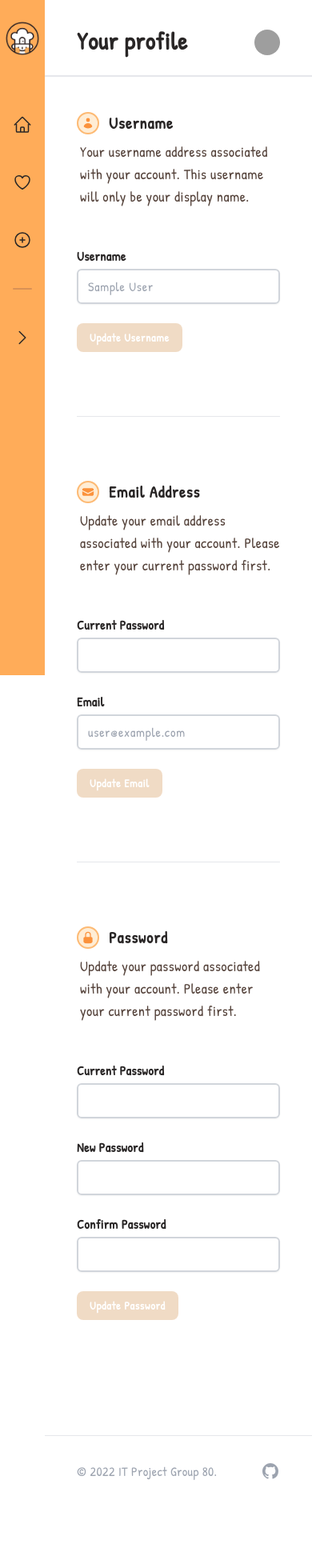
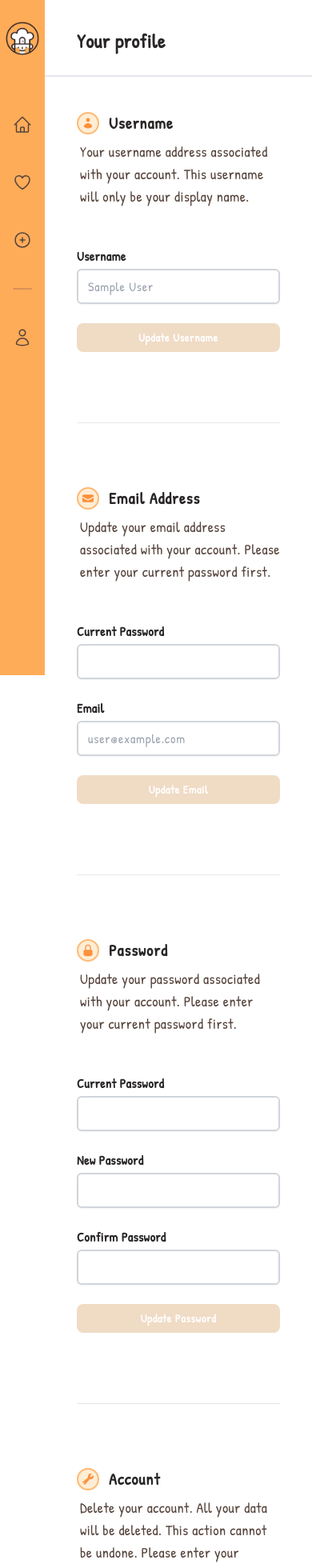
Before and after one commit to haozoo/recipe-book, a Next.js app: page /profile in a window 390 px wide. Shown: the top 1960 px of the page at 80% size. Before the commit the page ends 1883 px from the top, so only its background shows below. Built offline with nearby package versions, Linux system fonts and the light colour scheme; no server answers; sample sign-in values are in the browser's storage; grey boxes are pictures that could not be loaded; a web font is replaced by a local one.

Commit message:
feat: added change username and delete account; fixed responsiveness bugs

```diff
--- a/components/layout/UserLayout.js
+++ b/components/layout/UserLayout.js
@@ -1,5 +1,5 @@
 import { useState, Fragment, useEffect } from "react";
-import { ChevronRightIcon } from "@heroicons/react/24/outline";
+import { ChevronRightIcon, UserIcon } from "@heroicons/react/24/outline";
 import {
   AUTH_LOGIN_PATH,
   footerNavigationOptions,
@@ -13,15 +13,21 @@ import Router from "next/router";
 import { Menu, Transition } from "@headlessui/react";
 import { RecipeContextProvider } from "../../context/RecipeContext";
 
-const UserIcon = ({ user, handleLogOut }) => {
+const ProfileIcon = ({ user, handleLogOut }) => {
   return (
     <Menu as="div" className="relative inline-block text-left">
       <div>
-        <Menu.Button className="flex max-w-xs pt-2 items-center rounded-full bg-white text-sm">
+        <Menu.Button className="flex max-w-10 pt-2 items-center rounded-full bg-white text-sm">
           <img
             className="h-8 w-8 sm:h-12 sm:w-12 rounded-full"
-            src="https://images.unsplash.com/photo-1525351484163-7529414344d8?ixlib=rb-1.2.1&ixid=MnwxMjA3fDB8MHxwaG90by1wYWdlfHx8fGVufDB8fHx8&auto=format&fit=crop&w=880&q=80"
+            src={
+              user?.photoURL
+                ? user?.photoURL
+                : "https://images.unsplash.com/photo-1525351484163-7529414344d8?ixlib=rb-1.2.1&ixid=MnwxMjA3fDB8MHxwaG90by1wYWdlfHx8fGVufDB8fHx8&auto=format&fit=crop&w=880&q=80"
+            }
             alt=""
+            aria-hidden="true"
+            data-noaft=""
           />
         </Menu.Button>
       </div>
@@ -39,7 +45,7 @@ const UserIcon = ({ user, handleLogOut }) => {
           <div className="px-4 py-3 font-nunito">
             <p className="text-sm text-stone-700 font-semibold">Signed in as</p>
             <p className="truncate text-sm font-extrabold text-chestnut">
-              {user}
+              {user?.email}
             </p>
           </div>
           <div className="py-1 hover:bg-floral-white hover:text-chestnut">
@@ -79,13 +85,13 @@ export default function UserLayout({ children, activePageTitle }) {
   return (
     <RecipeContextProvider>
       {/* Sidebar */}
-      <div className="fixed inset-y-0 flex w-14 flex-col">
+      <div className="fixed inset-y-0 flex w-14 sm:w-16 flex-col">
         <div className="flex min-h-0 flex-1 flex-col items-center bg-rajah">
           <div className="flex h-16 flex-shrink-0 items-center mt-4 mb-12">
             <Link href={sidebarNavigationOptions[0].href}>
               <a>
                 <img
-                  className="h-18 w-18"
+                  className="h-18 w-18 sm:p-1"
                   src="/recipe_logo.png"
                   alt="Workflow"
                 />
@@ -93,37 +99,46 @@ export default function UserLayout({ children, activePageTitle }) {
             </Link>
           </div>
           <div className="flex flex-1 flex-col overflow-y-auto">
-            <nav className="flex-1 space-y-12 px-3 py-4">
+            <nav className="flex-1 space-y-12 sm:space-y-14 px-3 py-4">
               {sidebarNavigationOptions.map((item) => (
                 <Link key={item.id} add href={item.href}>
                   <a className="text-white group flex items-center mx-6 text-sm font-medium">
-                    <item.icon className="text-chestnut flex-shrink-0 h-6 w-6" />
+                    <item.icon
+                      className="text-hazelnut flex-shrink-0 h-6 w-6 sm:h-8 sm:w-8
+                     hover:text-orange-200"
+                    />
                   </a>
                 </Link>
               ))}
-              <div className="bg-dirt opacity-40 mx-6 my-20 w-6 h-0.5 rounded-xl" />
-              <button
+              <div className="sm:hidden bg-dirt opacity-40 mx-6 my-20 w-6 h-0.5 rounded-xl" />
+              <Link add href={USER_PROFILE_PATH}>
+                <a className="sm:hidden text-white group flex items-center mx-6 text-sm font-medium ">
+                  <UserIcon className="text-hazelnut flex-shrink-0 h-6 w-6 sm:h-8 sm:w-8" />
+                </a>
+              </Link>
+
+              {/* <button
                 className="text-white group flex items-center mx-6 text-sm font-medium"
                 onClick={setSidebarExpanded}
               >
-                <ChevronRightIcon className="text-chestnut flex-shrink-0 h-6 w-6" />
-              </button>
+                <ChevronRightIcon className="text-chestnut flex-shrink-0 h-6 w-6 sm:h-8 sm:w-8" />
+              </button> */}
             </nav>
           </div>
         </div>
       </div>
 
       {/* Header */}
-      <div className="ml-14">
+      <div className="ml-14 sm:ml-16">
         <div className="sticky top-0 z-10 px-10 sm:px-16 lg:px-16 flex h-24 flex-shrink-0 bg-white border-b-2">
           <div className="flex items-center pt-2">
-            <div className="font-patrick font-bold text-chestnut tracking-wide text-3xl">
+            <div className="font-patrick font-bold text-chestnut tracking-wide text-2xl sm:text-3xl">
               {activePageTitle}
             </div>
           </div>
-          <div className="flex flex-1 justify-end">
+          <div className="hidden sm:flex sm:flex-1 sm:justify-end">
             <div className="flex items-center pt-1">
-              <UserIcon user={user?.email} handleLogOut={logOut} />
+              <ProfileIcon user={user} handleLogOut={logOut} />
             </div>
           </div>
         </div>
@@ -142,7 +157,6 @@ export default function UserLayout({ children, activePageTitle }) {
                   href="https://github.com/haozoo/recipe-book"
                   className="text-gray-400 hover:text-gray-500"
                 >
-                  <span className="sr-only">{item.name}</span>
                   <item.icon className="h-6 w-6" aria-hidden="true" />
                 </a>
               ))}
--- a/context/UserAuthContext.js
+++ b/context/UserAuthContext.js
@@ -8,7 +8,6 @@ import { auth } from "../services/firebase";
 import Router from "next/router";
 import { createContext, useContext, useEffect, useState } from "react";
 import {
-  AUTH_LOGIN_PATH,
   LANDING_PAGE_PATH,
   USER_ALL_RECIPE_PATH,
 } from "../utils/constants";
--- a/pages/profile/index.js
+++ b/pages/profile/index.js
@@ -5,7 +5,12 @@ import {
 import React, { useEffect, useState } from "react";
 import UserLayout from "../../components/layout/UserLayout";
 import { useUserAuth } from "../../context/UserAuthContext";
-import { changeEmailAddress, changePassword } from "../../services/auth";
+import {
+  changeEmailAddress,
+  changePassword,
+  deleteUserAccount,
+  updateUserProfile,
+} from "../../services/auth";
 import {
   checkValidConfirmPassword,
   checkValidEmail,
@@ -57,10 +62,48 @@ const PasswordIcon = () => {
   );
 };
 
-const UserInfoHeading = ({ heading, text, name, Icon, handleUpload, data }) => {
+const AccountIcon = () => {
+  return (
+    <svg
+      xmlns="http://www.w3.org/2000/svg"
+      viewBox="0 0 20 20"
+      fill="currentColor"
+      className="flex-shrink-0 h-7 w-7 p-1 bg-orange-100 rounded-full border-2 border-orange-300 text-orange-400"
+    >
+      <path
+        fillRule="evenodd"
+        d="M19 5.5a4.5 4.5 0 01-4.791 4.49c-.873-.055-1.808.128-2.368.8l-6.024 7.23a2.724 2.724 0 11-3.837-3.837L9.21 8.16c.672-.56.855-1.495.8-2.368a4.5 4.5 0 015.873-4.575c.324.105.39.51.15.752L13.34 4.66a.455.455 0 00-.11.494 3.01 3.01 0 001.617 1.617c.17.07.363.02.493-.111l2.692-2.692c.241-.241.647-.174.752.15.14.435.216.9.216 1.382zM4 17a1 1 0 100-2 1 1 0 000 2z"
+        clipRule="evenodd"
+      />
+    </svg>
+  );
+};
+
+const UserInfoHeading = ({
+  heading,
+  text,
+  type,
+  name,
+  Icon,
+  handleUpload,
+  data,
+}) => {
   const [errors, setErrors] = useState(Array(data?.length).fill(false));
   const [isLoading, setIsLoading] = useState(false);
   const [result, setResult] = useState("");
+
+  const handleSubmit = async (e) => {
+    e.preventDefault();
+
+    setIsLoading(true);
+    const status = await handleUpload(e);
+    if (status === "SUCCESS") {
+      setResult(`${name} has been updated succesffuly!`);
+    } else {
+      setResult("An error has occurred, please retry later.");
+    }
+    setIsLoading(false);
+  };
 
   return (
     <div>
@@ -73,7 +116,7 @@ const UserInfoHeading = ({ heading, text, name, Icon, handleUpload, data }) => {
       <p className="pl-1 py-2 text-lg font-medium tracking-wide text-hazelnut font-patrick">
         {text}
       </p>
-      <form className="pt-8 w-full sm:w-1/2">
+      <form className="pt-8 w-full" onSubmit={handleSubmit} autoComplete="off">
         {data &&
           data.map((input, idx) => {
             return (
@@ -95,7 +138,7 @@ const UserInfoHeading = ({ heading, text, name, Icon, handleUpload, data }) => {
               />
             );
           })}
-        <div className="flex items-center mt-2">
+        <div className="flex flex-col sm:flex-row sm:items-center mt-2">
           <button
             className="py-2 px-4 bg-sajah rounded-lg text-white text-sm font-patrick tracking-wider font-extrabold disabled:opacity-30"
             type="button"
@@ -107,15 +150,7 @@ const UserInfoHeading = ({ heading, text, name, Icon, handleUpload, data }) => {
               ) ||
               errors.reduce((acc, err) => acc || err, false)
             }
-            onClick={async (e) => {
-              setIsLoading(true);
-              const res = await handleUpload(e);
-              if (res === "error")
-                setResult("An error has occurred, please retry later.");
-              if (res === "success")
-                setResult(`${name} has been updated succesffuly!`);
-              setIsLoading(false);
-            }}
+            onClick={handleSubmit}
           >
             {isLoading ? (
               <div className="flex items-center">
@@ -138,10 +173,13 @@ const UserInfoHeading = ({ heading, text, name, Icon, handleUpload, data }) => {
                 Updating...
               </div>
             ) : (
-              `Update ${name}`
+              `${type} ${name}`
             )}
           </button>
-          <p className="pl-2 text-gray-400 text-sm font-patrick tracking-wider font-extrabold">
+          <p
+            className="flex justify-center mt-2 text-gray-400 text-sm font-patrick tracking-wider font-extrabold
+            sm:justify-start sm:pl-2 sm:mt-0"
+          >
             {result}
           </p>
         </div>
@@ -172,7 +210,7 @@ const UserInput = ({
   }, [errorMessage]);
 
   return (
-    <div className="pt-2">
+    <div className=" sm:w-1/2 pt-2">
       <label
         className="bg-white text-base font-patrick font-extrabold tracking-wide text-chestnut"
         id={type}
@@ -216,33 +254,48 @@ export default function UserProfilePage() {
   const [username, setUsername] = useState("");
   const [email, setEmail] = useState("");
 
-  const [password, setPassword] = useState("");
+  const [passwordEmail, setPasswordEmail] = useState("");
+  const [passwordChange, setPasswordChange] = useState("");
+  const [passwordDelete, setPasswordDelete] = useState("");
+
   const [newPassword, setNewPassword] = useState("");
   const [confirmPassword, setConfirmPassword] = useState("");
 
   const { user } = useUserAuth();
 
+  const handleUsernameUpdate = async () => {
+    const status = await updateUserProfile(username);
+    setUsername("");
+
+    return status;
+  };
+
   const handleEmailUpdate = async () => {
-    try {
-      await changeEmailAddress(email, password);
-      setEmail("");
-      setPassword("");
-      return "success";
-    } catch (err) {
-      return "error";
-    }
+    const status = await changeEmailAddress(email, passwordEmail);
+    setEmail("");
+    setPasswordEmail("");
+
+    return status;
   };
 
   const handlePasswordUpdate = async () => {
-    try {
-      await changePassword(password, newPassword, confirmPassword);
-      setPassword("");
-      setNewPassword("");
-      setConfirmPassword("");
-      return "success";
-    } catch (err) {
-      return "error";
-    }
+    const status = await changePassword(
+      passwordChange,
+      newPassword,
+      confirmPassword
+    );
+    setPasswordChange("");
+    setNewPassword("");
+    setConfirmPassword("");
+
+    return status;
+  };
+
+  const handleDeleteAccount = async () => {
+    const status = await deleteUserAccount(passwordDelete);
+    setPasswordDelete("");
+
+    return status;
   };
 
   return (
@@ -252,8 +305,10 @@ export default function UserProfilePage() {
           heading="Username"
           text="Your username address associated with your account. This
           username will only be your display name."
+          type="Update"
           name="Username"
           Icon={UsernameIcon}
+          handleUpload={handleUsernameUpdate}
           data={[
             {
               label: "Username",
@@ -270,6 +325,7 @@ export default function UserProfilePage() {
         <UserInfoHeading
           heading="Email Address"
           text="Update your email address associated with your account. Please enter your current password first."
+          type="Update"
           name="Email"
           Icon={EmailIcon}
           handleUpload={handleEmailUpdate}
@@ -277,8 +333,8 @@ export default function UserProfilePage() {
             {
               label: "Current Password",
               type: "password",
-              value: password,
-              handleEdit: setPassword,
+              value: passwordEmail,
+              handleEdit: setPasswordEmail,
             },
             {
               label: "Email",
@@ -295,6 +351,7 @@ export default function UserProfilePage() {
         <UserInfoHeading
           heading="Password"
           text="Update your password associated with your account. Please enter your current password first."
+          type="Update"
           name="Password"
           Icon={PasswordIcon}
           handleUpload={handlePasswordUpdate}
@@ -302,8 +359,8 @@ export default function UserProfilePage() {
             {
               label: "Current Password",
               type: "password",
-              value: password,
-              handleEdit: setPassword,
+              value: passwordChange,
+              handleEdit: setPasswordChange,
             },
             {
               label: "New Password",
@@ -322,6 +379,24 @@ export default function UserProfilePage() {
           ]}
         />
       </div>
+      <div className="py-20">
+        <UserInfoHeading
+          heading="Account"
+          text="Delete your account. All your data will be deleted. This action cannot be undone. Please enter your current password first."
+          type="Delete"
+          name="Account"
+          Icon={AccountIcon}
+          handleUpload={handleDeleteAccount}
+          data={[
+            {
+              label: "Current Password",
+              type: "password",
+              value: passwordDelete,
+              handleEdit: setPasswordDelete,
+            },
+          ]}
+        />
+      </div>
     </div>
   );
 }
--- a/pages/recipes/[recipeID].js
+++ b/pages/recipes/[recipeID].js
@@ -162,11 +162,11 @@ export default function SingleRecipePage({ recipeID }) {
             <div className="aspect-square h-72 flex items-center justify-center overflow-hidden rounded-lg sm:aspect-w-2 sm:aspect-h-3 bg-blanched-almond">
               <img src={recipe.coverImage.url} alt="" className="h-full" />
             </div>
-            <div>
+            {/* <div>
               <p className="font-architectsDaughter text-chestnut tracking-wide text-2xl pt-4">
                 Gallery
               </p>
-            </div>
+            </div> */}
           </div>
         </div>
       )}
--- a/pages/recipes/add/index.js
+++ b/pages/recipes/add/index.js
@@ -307,7 +307,6 @@ export default function AddRecipePage({ recipe = {} }) {
   // 1. Set loading on page mount.
   useEffect(() => {
     setIsLoadingTags(true);
-    console.log("WHY", recipe);
     if (!_.isEmpty(recipe)) {
       setTitle(recipe?.title);
       setPrepTime(recipe?.prepTime);
@@ -519,7 +518,7 @@ export default function AddRecipePage({ recipe = {} }) {
         open={errorModalIsOpen}
         setOpen={setErrorModalIsOpen}
       />
-      <form className="">
+      <form className="" autoComplete="off">
         <div className="pt-12 max-w-6xl lg:grid lg:grid-cols-2 lg:gap-x-8 space-y-8 divide-y divide-gray-200 lg:space-y-0 lg:divide-y-0">
           <div className="max-w-lg space-y-8 divide-y divide-gray-200">
             <div className="">
@@ -720,7 +719,7 @@ export default function AddRecipePage({ recipe = {} }) {
                         strokeLinejoin="round"
                       />
                     </svg>
-                    <div className="flex text-sm text-gray-600">
+                    <div className="flex flex-col sm:flex-row text-sm text-gray-600">
                       <label
                         htmlFor="file-upload"
                         className="relative cursor-pointer rounded-md bg-white font-medium text-indigo-600"
--- a/services/auth.js
+++ b/services/auth.js
@@ -1,4 +1,19 @@
-import { AuthErrorCodes, deleteUser, onAuthStateChanged, signInWithPopup, signOut, GoogleAuthProvider, signInWithEmailAndPassword, createUserWithEmailAndPassword, reauthenticateWithCredential, EmailAuthProvider, updateEmail, updatePassword, getAdditionalUserInfo } from "firebase/auth";
+import {
+  AuthErrorCodes,
+  deleteUser,
+  onAuthStateChanged,
+  signInWithPopup,
+  signOut,
+  GoogleAuthProvider,
+  signInWithEmailAndPassword,
+  createUserWithEmailAndPassword,
+  reauthenticateWithCredential,
+  EmailAuthProvider,
+  updateEmail,
+  updatePassword,
+  getAdditionalUserInfo,
+  updateProfile,
+} from "firebase/auth";
 import { auth, provider } from "./firebase";
 import { showLoginError } from "../utils/constants";
 import Router from "next/router";
@@ -17,7 +32,7 @@ export const handleGoogleLogin = async () => {
       if (getAdditionalUserInfo(result).isNewUser) {
         await addDefaultRecipes();
       }
-      Router.push("/recipes")
+      Router.push("/recipes");
     })
     .catch((error) => {
       const errorCode = error.code;
@@ -28,36 +43,32 @@ export const handleGoogleLogin = async () => {
 };
 
 export const handleEmailLogin = async () => {
-  const loginEmail = txtEmail.value
-  const loginPassword = txtPassword.value
+  const loginEmail = txtEmail.value;
+  const loginPassword = txtPassword.value;
 
   try {
-    await signInWithEmailAndPassword(auth, loginEmail, loginPassword)
-    Router.push("/recipes")
+    await signInWithEmailAndPassword(auth, loginEmail, loginPassword);
+    Router.push("/recipes");
+  } catch (error) {
+    console.log(`There was an error: ${error}`);
+    showLoginError(error);
   }
-  catch(error) {
-    console.log(`There was an error: ${error}`)
-    showLoginError(error)
-  }
-
 };
 
 // Create new account using email/password
 export const createAccount = async () => {
-  const email = txtEmail.value
-  const password = txtPassword.value
+  const email = txtEmail.value;
+  const password = txtPassword.value;
 
   try {
-    await createUserWithEmailAndPassword(auth, email, password)
+    await createUserWithEmailAndPassword(auth, email, password);
     // add sample recipes for new user
     await addDefaultRecipes();
+  } catch (error) {
+    console.log(`There was an error: ${error}`);
+    showLoginError(error);
   }
-  catch(error) {
-    console.log(`There was an error: ${error}`)
-    showLoginError(error)
-  }
-}
-
+};
 
 // // Automatically signout for now
 // signOut(auth)
@@ -69,10 +80,9 @@ export const createAccount = async () => {
 //     console.log(error);
 //   });
 
-
-onAuthStateChanged(auth, (userStatus) => {
-  console.log("user status changed:", userStatus)
-});
+// onAuthStateChanged(auth, (userStatus) => {
+//   console.log("user status changed:", userStatus)
+// });
 
 export const getUserProfile = async () => {
   const user = auth.currentUser;
@@ -82,74 +92,68 @@ export const getUserProfile = async () => {
     console.log(displayName);
     console.log(email);
 
-    return { name: displayName, email: email }
+    return { name: displayName, email: email };
+  } else {
+    console.error("Please Login!");
+  }
+};
 
-  } else {
-    console.error("Please Login!")
+export const updateUserProfile = async (newusername) => {
+  try {
+    await updateProfile(auth.currentUser, { displayName: newusername });
+  } catch (err) {
+    console.log(err);
+    return "Update profile failed.";
   }
-}
-
-export const updateUserProfile = async(newusername) => {
-  updateProfile(auth.currentUser, {displayName: newusername}).
-    then(()=> {
-      // Profile updated
-    }).catch((error) => {
-      console.log(error.code);
-      console.log(error.message);
-    })
-}
+  return "SUCCESS";
+};
 
 // Delete User Account registered with email/password
 export const deleteUserAccount = async (password) => {
-
   try {
-    const check = await checkPassword(password)
+    const check = await checkPassword(password);
     const userId = check.user.uid;
-
     await deleteUserData(userId);
-    console.log("Documents successfully deleted")
-
-    await deleteUser(check.user)
-    console.log("Account deleted successfully")
-
-    alert("Account deleted!")
-
+    await deleteUser(check.user);
   } catch (error) {
     console.log(error.code);
     console.log(error.message);
+    return "Failed to delete user account.";
   }
-}
+  return "SUCCESS";
+};
 
 // Change password
-export const changePassword = async (password, newPassword, confirmPassword) => {
+export const changePassword = async (
+  password,
+  newPassword,
+  confirmPassword
+) => {
+  if (newPassword !== confirmPassword) return "FAILURE";
 
-  if (newPassword == confirmPassword) {
-    try {
-      const check = await checkPassword(password)
-      await updatePassword(check.user, newPassword)
-      console.log("Password successfully updated")
-
-    } catch (error) {
-      console.log(error.code);
-      console.log(error.message);
-    }
-  } else {
-    console.log("Your password and confirmation password must match")
+  try {
+    const check = await checkPassword(password);
+    await updatePassword(check.user, newPassword);
+  } catch (error) {
+    console.log(error.code);
+    console.log(error.message);
+    return "Failed to update password.";
   }
-
-}
+  return "SUCCESS";
+};
 
 // Change email address
 export const changeEmailAddress = async (newEmail, password) => {
   try {
-    const check = await checkPassword(password)
-    await updateEmail(check.user, newEmail)
-    console.log("Email successfully Updated")
+    const check = await checkPassword(password);
+    await updateEmail(check.user, newEmail);
   } catch (error) {
     console.log(error.code);
     console.log(error.message);
+    return "Failed to update email.";
   }
-}
+  return "SUCCESS";
+};
 
 // Reauthentication
 const checkPassword = async (password) => {
@@ -157,7 +161,6 @@ const checkPassword = async (password) => {
     const user = auth.currentUser;
     const credential = EmailAuthProvider.credential(user.email, password);
     const check = await reauthenticateWithCredential(user, credential);
-    console.log("Reauthentication completed");
     return check;
   } catch (err) {
     console.log(err);
@@ -166,7 +169,12 @@ const checkPassword = async (password) => {
 
 // Delete google user account - no reauthentication
 export const deleteGoogleUserAccount = async () => {
-  const user = await auth.currentUser
-  await deleteUser(user)
-  console.log("Account deleted successfully")
-}
+  try {
+    const user = await auth.currentUser;
+    await deleteUser(user);
+  } catch (err) {
+    console.log(err);
+    return "Failed to delete user account.";
+  }
+  return "SUCCESS";
+};
--- a/services/database.js
+++ b/services/database.js
@@ -1,4 +1,4 @@
-import { addDoc, deleteDoc, collection, doc, getDoc, getDocs, orderBy, query, serverTimestamp, setDoc, updateDoc, where } from "firebase/firestore";
+import { addDoc, deleteDoc, collection, doc, getDoc, getDocs, orderBy, query, serverTimestamp, setDoc, updateDoc, where, writeBatch } from "firebase/firestore";
 import { deleteRecipeImage, uploadRecipeImage, deleteImage} from "./storage";
 import { auth, db } from "./firebase";
 import _ from "lodash";
```
